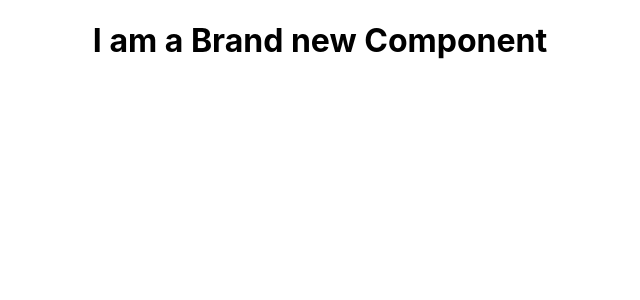
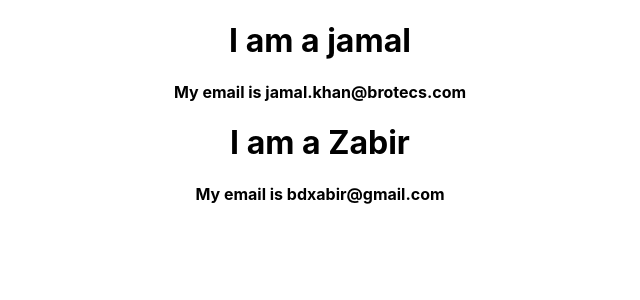
Before and after one commit to jamal382/react-tutorial, a React (Create React App) app: page / in a window 1280 px wide. Shown: the top 300 px of the page, without its empty margins (320-960 px from the left). Built offline with nearby package versions, Linux system fonts and the light colour scheme.

Commit message:
Props in React

```diff
--- a/src/App.js
+++ b/src/App.js
@@ -6,7 +6,8 @@ import First from './components/First/First'
 function App() {
   return (
     <div className="App">
-      <First/>
+      <First name='jamal' email='jamal.khan@brotecs.com'/>
+      <First name='Zabir' email='bdxabir@gmail.com'/>
     </div>
   );
 }
--- a/src/components/First/First.js
+++ b/src/components/First/First.js
@@ -1,9 +1,13 @@
 import React, { Component } from 'react';
 
-class First extends Component{
-    render(){
-        return(
-            <h1>I am a Brand new Component</h1>
+class First extends Component {
+    render() {
+        return (
+            <div>
+                <h1>I am a {this.props.name} </h1>
+                <b>My email is {this.props.email}</b>
+            </div>
+
         )
     }
 }
```
